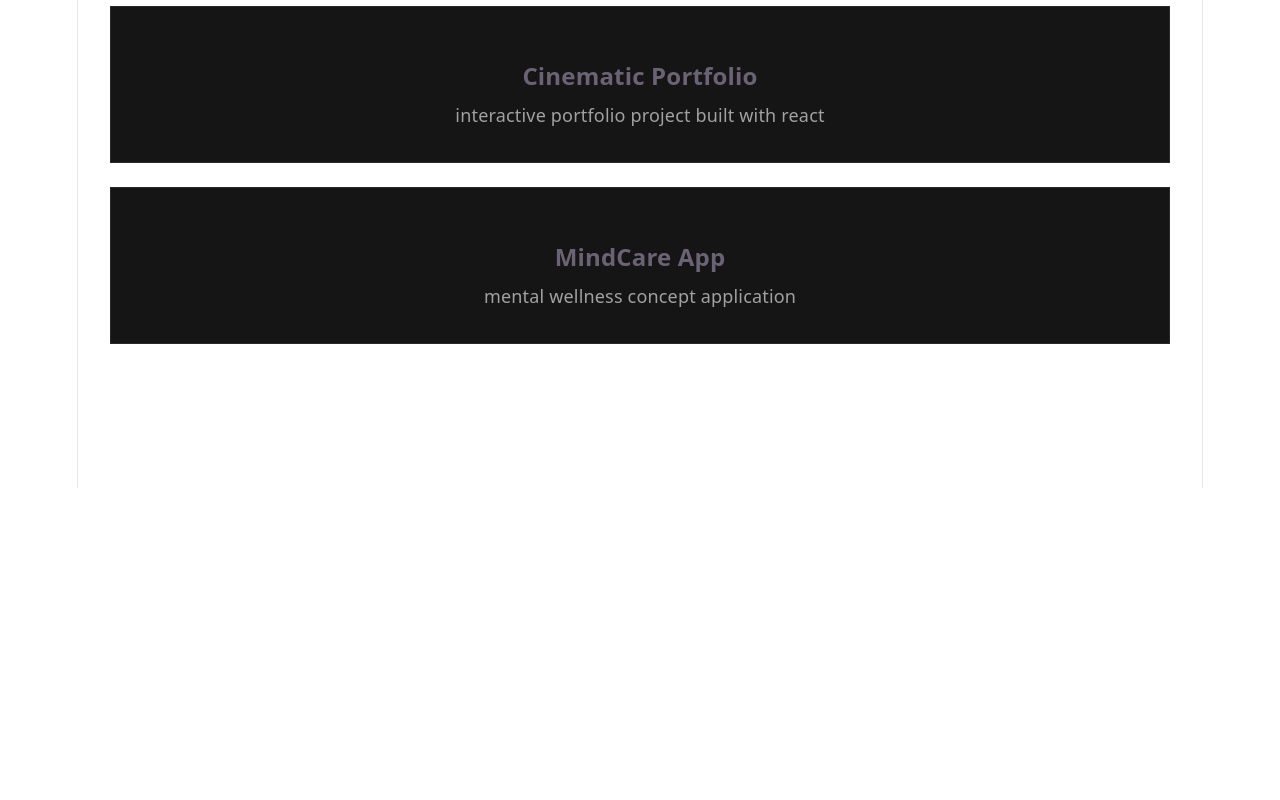
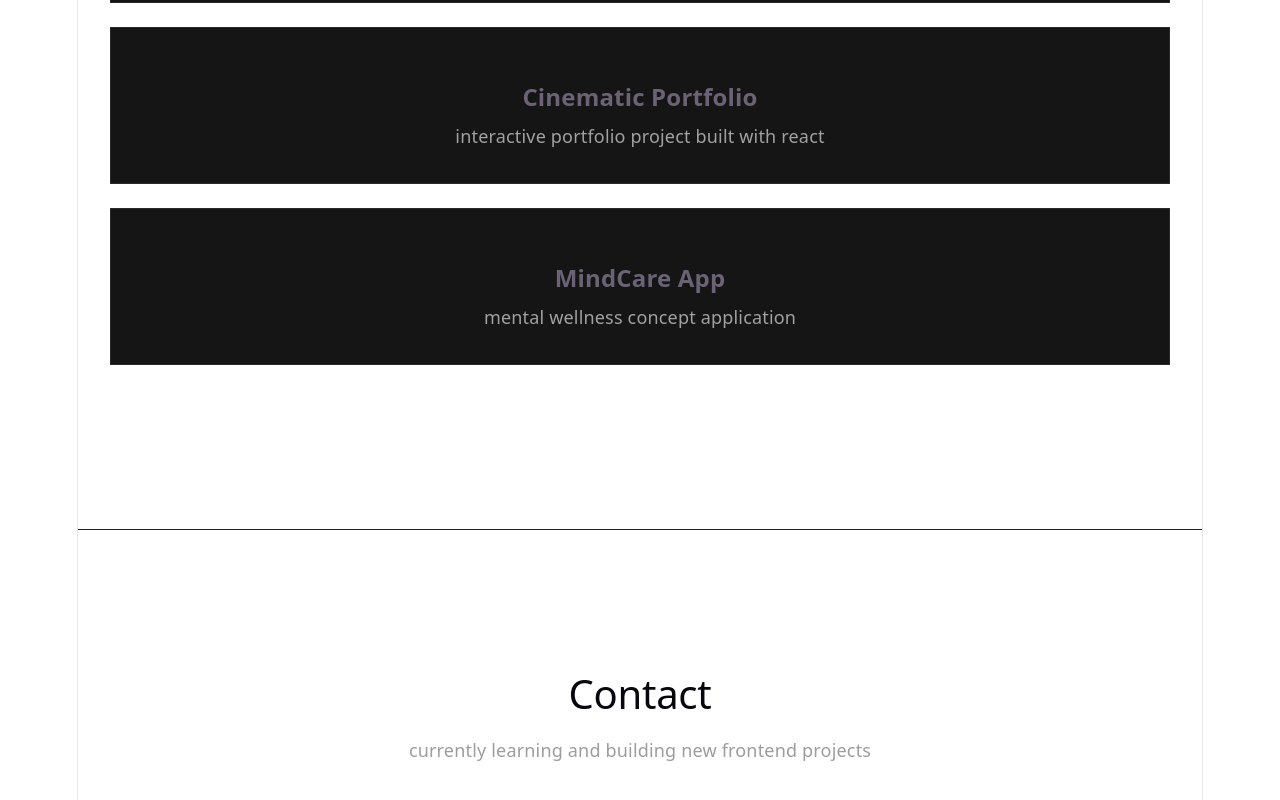
Before and after one commit to ezginy/cinematic-portfolio, a React (Vite) app: page / in a window 1280 px wide. Shown: the part 1254-2054 px from the top of the page. Before the commit the page ends 1742 px from the top, so only its background shows below. Built offline with nearby package versions, Linux system fonts and the light colour scheme.

Commit message:
add smooth section navigation
- added section-based navigation
- created contact section component
- added smooth scrolling behavior
- improved section spacing and layout polish

```diff
--- a/src/App.css
+++ b/src/App.css
@@ -2,6 +2,10 @@
   margin: 0;
   padding: 0;
   box-sizing: border-box;
+}
+
+html {
+  scroll-behavior: smooth;
 }
 
 body {
--- a/src/App.jsx
+++ b/src/App.jsx
@@ -1,6 +1,7 @@
 import Navbar from "./components/Navbar"
 import Hero from "./components/Hero"
 import Projects from "./components/Projects"
+import Contact from "./components/Contact"
 
 function App() {
   return (
@@ -14,6 +15,7 @@ function App() {
       />
 
       <Projects/>
+      <Contact/>
     </div>
   )
 }
--- /dev/null
+++ b/src/components/Contact.css
@@ -0,0 +1,15 @@
+.contact {
+    padding: 140px 32px;
+    text-align: center;
+    border-top: 1px solid #1f1f1f;
+}
+
+.contact-title {
+    font-size: 40px;
+    margin-bottom: 20px;
+}
+
+.contact-text {
+    color: #9d9d9d;
+    font-size: 18px;
+}
--- /dev/null
+++ b/src/components/Contact.jsx
@@ -0,0 +1,18 @@
+import "./Contact.css"
+
+// Contact section component
+function Contact() {
+    return (
+        <section className="contact" id="contact">
+            <h2 className="contact-title">
+                Contact
+            </h2>
+
+            <p className="contact-text">
+                currently learning and building new frontend projects
+            </p>
+        </section>
+    )
+}
+
+export default Contact
--- a/src/components/Hero.jsx
+++ b/src/components/Hero.jsx
@@ -3,7 +3,7 @@ import './Hero.css'
 // Main hero section
 function Hero(props) {
     return (
-        <section className="hero">
+        <section className="hero" id="home">
             <div className="hero-container">
 
                 <p className="hero-subtitle">
--- a/src/components/Navbar.css
+++ b/src/components/Navbar.css
@@ -25,10 +25,17 @@
 .navbar-links li {
     cursor: pointer;
     transition: 0.3s;
+    display: inline-block;
 }
 
 .navbar-links li:hover {
     color: #999;
+    transform: translateY(-2px);
+}
+
+.navbar-links a {
+    color: inherit;
+    text-decoration: none;
 }
 
 .navbar-message {
--- a/src/components/Navbar.jsx
+++ b/src/components/Navbar.jsx
@@ -41,7 +41,9 @@ function Navbar() {
                         className={activeLink === link ? "active-link" : ""}
                         onClick={() => setActiveLink(link)}
                     >
-                        {link}
+                        <a href={`#${link}`}>
+                            {link}
+                        </a>
                     </li>
                 ))}
             </ul>
--- a/src/components/Projects.css
+++ b/src/components/Projects.css
@@ -1,5 +1,6 @@
 .projects {
-    padding: 120px 32px;
+    padding: 140px 32px;
+    border-top: 1px solid #1f1f1f;
 }
 
 .projects-title {
--- a/src/components/Projects.jsx
+++ b/src/components/Projects.jsx
@@ -22,7 +22,7 @@ function Projects() {
     ]
 
     return (
-        <section className="projects">
+        <section className="projects" id="projects">
 
             <h2 className="projects-title">Projects</h2>
 
```
